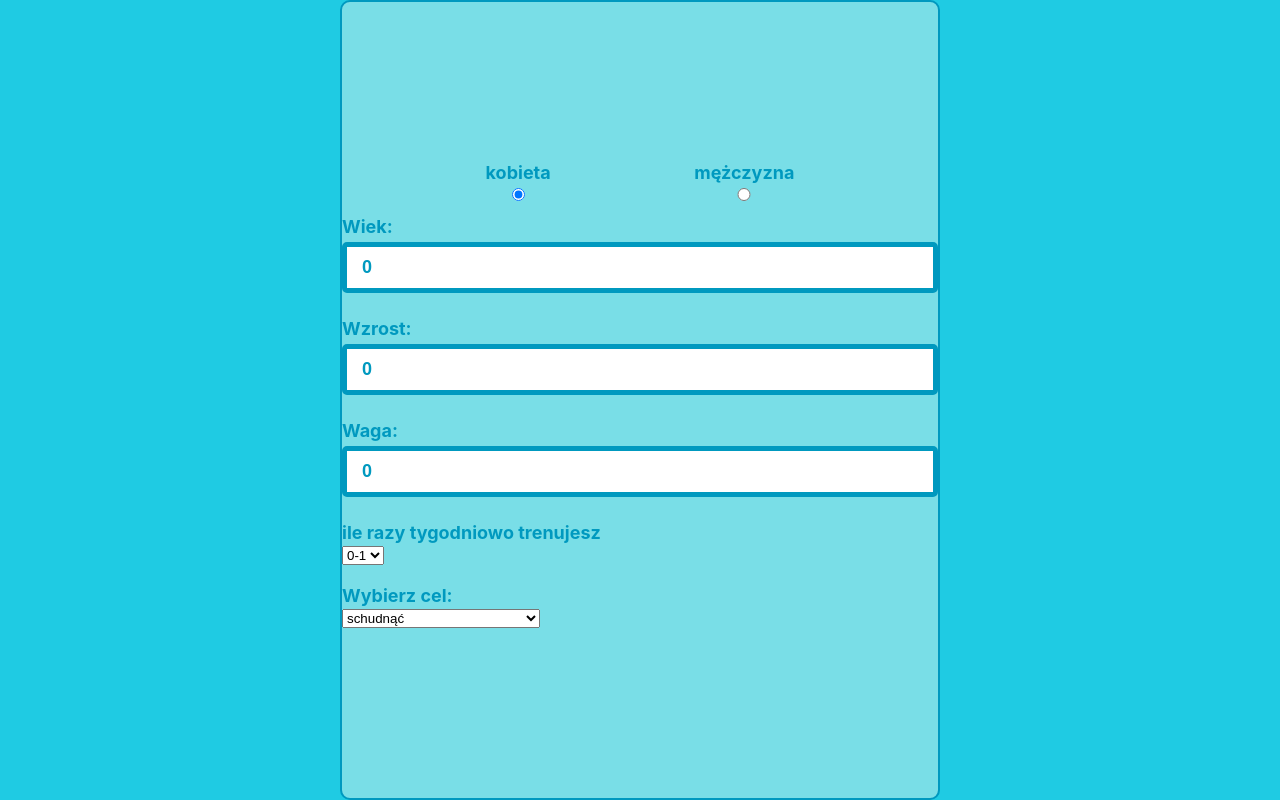
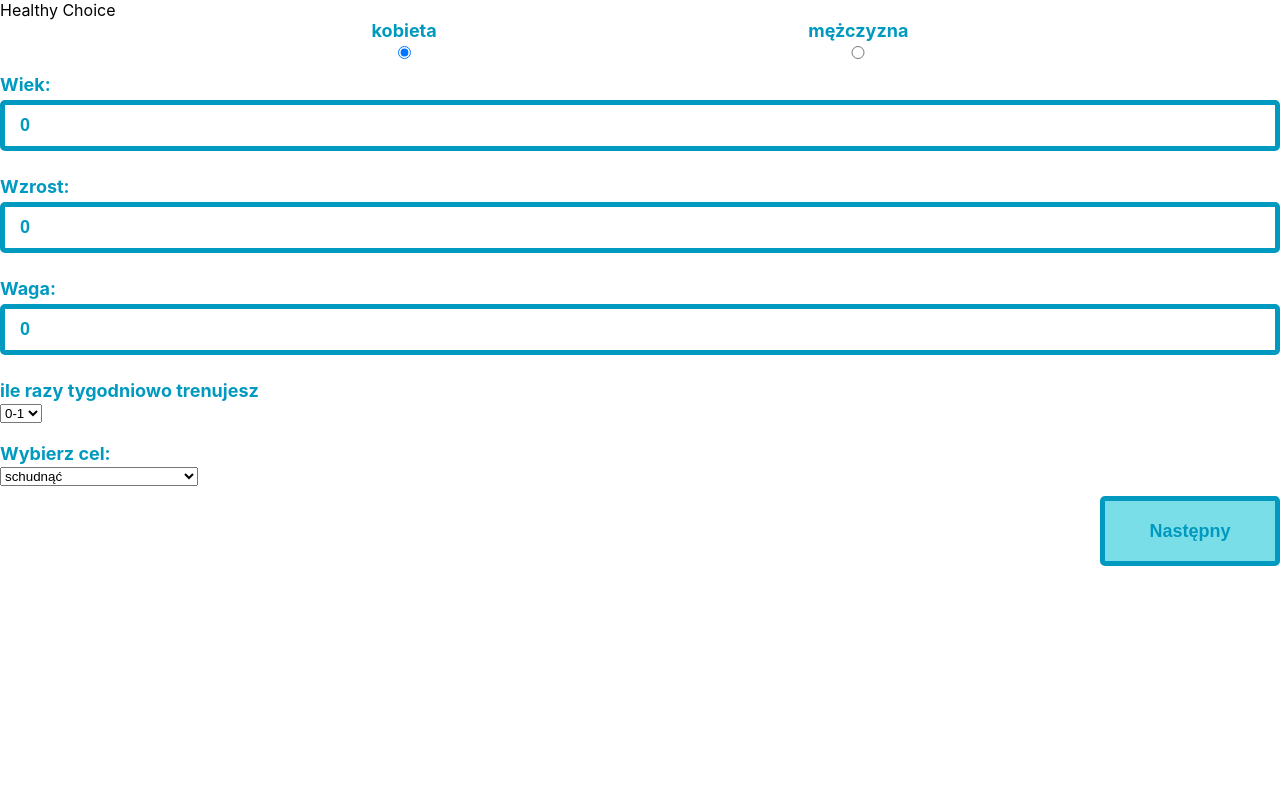
Before and after one commit to DominikSzela/healthy-choice, a React (Create React App) app: page / in a window 1280 px wide. Built offline with nearby package versions, Linux system fonts and the light colour scheme.

Commit message:
change main view and submit form

```diff
--- a/server.js
+++ b/server.js
@@ -19,9 +19,12 @@ let db = mysql.createConnection({
 })
 
 let personalData = {
-    weight: 0,
+    gender: "female",
     age: 0,
     height: 0,
+    weight: 0,
+    trainingDays: "0-1",
+    goal: "weight_loss"
 };
 
 app.get('/healthy_choice', (req, res) => {
--- a/src/App.js
+++ b/src/App.js
@@ -1,23 +1,38 @@
-import './index.css';
 import styles from './app.module.css';
-import { useState } from 'react';
+import { useRef, useState } from 'react';
 import Form from './components/Form/Form';
-import Recommendations from './components/Recommendations/Recommendations';
+import Diet from './components/Diet/Diet';
+import Equipment from './components/Equipment/Equipment';
+import Supplements from './components/Supplements/Supplements';
+import Steps from './components/Steps/Steps';
 
 function App() {
-  const [submitted, setSubmitted] = useState(false);
-  const handleSubmitted = () => {
-    setSubmitted(!submitted);
+  const [step, setStep] = useState(1);
+  const formRef = useRef();
+  const nextStep = () => {
+    if (step === 1) formRef.current.handleSubmit(); //use handleSubmit() from Form component, to send form
+    setStep(step + 1)
   };
+  const previousStep = () => setStep(step - 1);
+
 
   return (
-    <div className={styles.background}>
-      <div className={styles.wrapper}>
-        {submitted ?
-          <Recommendations handleSubmitted={handleSubmitted} />
-          :
-          <Form handleSubmitted={handleSubmitted} />
-        }
+    <div className={styles.app}>
+      <div className={styles.displayLeft}>
+        <div>Healthy Choice</div>
+      </div>
+      <div className={styles.displayRight}>
+        <div className={styles.view}>
+          {step === 1 && <Form ref={formRef} />}
+          {step === 2 && <Diet />}
+          {step === 3 && <Equipment />}
+          {step === 4 && <Supplements />}
+        </div>
+        <Steps
+          step={step}
+          nextStep={nextStep}
+          previousStep={previousStep}
+        />
       </div>
     </div >
   );
--- a/src/components/Diet/Diet.jsx
+++ b/src/components/Diet/Diet.jsx
@@ -16,9 +16,8 @@ const Diet = () => {
                 <div key={diet.id}>
                     <div>{diet.type}</div>
                     <div>{diet.name}</div>
-                    <div>{diet.calories}</div>
                     <div>{diet.protein}</div>
-                    <div>{diet.carbs}</div>
+                    <div>{diet.carbohydrates}</div>
                     <div>{diet.fat}</div>
                 </div>
             ))}
```
